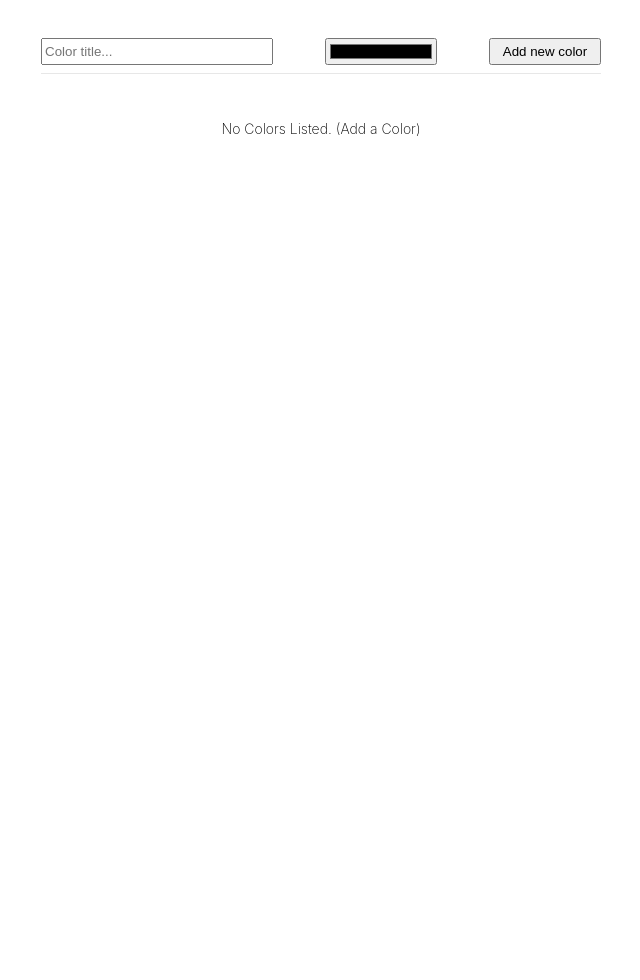
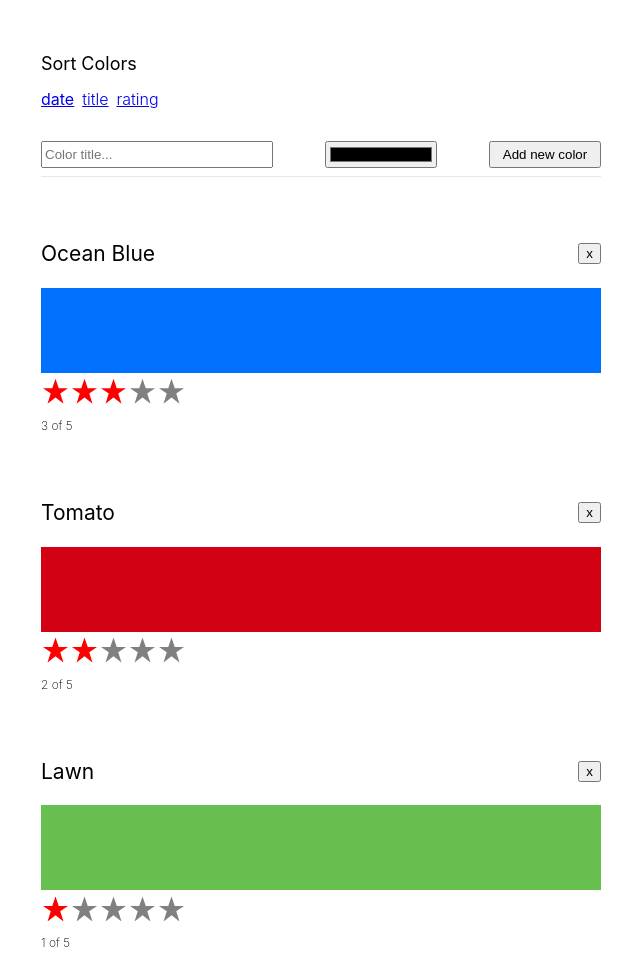
Before and after one commit to nbarinov/color-organizer, a React app: page / in a window 1280 px wide. Shown: the top 980 px of the page, without its empty margins (319-959 px from the left). Before the commit the page ends 800 px from the top, so only its background shows below. Built offline with nearby package versions, Linux system fonts and the light colour scheme.

Commit message:
added react-redux

```diff
--- a/package.json
+++ b/package.json
@@ -34,6 +34,7 @@
     "prop-types": "^15.6.0",
     "react": "^16.2.0",
     "react-dom": "^16.2.0",
+    "react-redux": "^5.0.7",
     "redux": "^3.7.2",
     "uuid": "^3.2.1"
   }
--- a/source/components/App.js
+++ b/source/components/App.js
@@ -1,65 +1,14 @@
-import React, { Component } from 'react';
-import { v4 } from 'uuid';
-
-import AddColorForm from './AddColorForm';
-import ColorList from './ColorList';
+import React from 'react';
+import { Menu, NewColor, Colors } from './containers';
 
 import '../style/app.css';
 
-class App extends Component {
-    constructor(props) {
-        super(props);
-
-        this.state = {
-            colors: [],
-        }
-
-        this.addColor = this.addColor.bind(this);
-        this.rateColor = this.rateColor.bind(this);
-        this.removeColor = this.removeColor.bind(this);
-    }
-
-    addColor(title, color) {
-        const colors = [
-            ...this.state.colors,
-            {
-                id: v4(),
-                title,
-                color,
-                rating: 0,
-            },
-        ];
-
-        console.log(colors);
-
-        this.setState({ colors });
-    }
-
-    rateColor(id, rating) {
-        const colors = this.state.colors.map(color => (
-            (color.id !== id) ? color : { ...color, rating }
-        ));
-
-        this.setState({ colors });
-    }
-
-    removeColor(id) {
-        const colors = this.state.colors.filter(color => color.id !== id);
-
-        this.setState({ colors });
-    }
-
-    render() {
-        const { addColor, rateColor, removeColor } = this;
-        const { colors } = this.state;
-
-        return (
-            <div className="app">
-                <AddColorForm className="app__add-color-form" onNewColor={addColor} />
-                <ColorList className="app__color-list" colors={colors} onRate={rateColor} onRemove={removeColor} />
-            </div>
-        );
-    }
-}
+const App = () => (
+    <div className="app">
+        <Menu />
+        <NewColor />
+        <Colors />
+    </div>
+);
 
 export default App
--- /dev/null
+++ b/source/components/containers.js
@@ -0,0 +1,43 @@
+import { connect } from 'react-redux';
+
+import AddColorFrom from './ui/AddColorForm';
+import SortMenu from './ui/SortMenu';
+import ColorList from './ui/ColorList';
+
+import { addColor, sortColors, rateColor, removeColor } from '../actions';
+
+import { sortFunction } from '../lib/array-helper';
+
+export const NewColor = connect(
+    null,
+    dispatch => ({
+        onNewColor(title, color) {
+            dispatch(addColor(title, color));
+        },
+    })
+)(AddColorFrom);
+
+export const Menu = connect(
+    state => ({
+        sort: state.sort,
+    }),
+    dispatch => ({
+        onSelect(sortBy) {
+            dispatch(sortColors(sortBy));
+        },
+    })
+)(SortMenu);
+
+export const Colors = connect(
+    state => ({
+        colors: [...state.colors].sort(sortFunction(state.sort)),
+    }),
+    dispatch => ({
+        onRemove(id) {
+            dispatch(removeColor(id));
+        },
+        onRate(id, rating) {
+            dispatch(rateColor(id, rating));
+        },
+    })
+)(ColorList);
--- a/source/components/AddColorForm.js
+++ b/source/components/ui/AddColorForm.js
@@ -1,8 +1,9 @@
-import React from 'react';
+import { Component } from 'react';
+import PropTypes from 'prop-types';
 
-import '../style/add-color-form.css';
+import '../../style/add-color-form.css';
 
-const AddColorForm = ({ className, onNewColor = f => f }) => {
+const AddColorForm = ({ onNewColor = f => f }) => {
     let _title, _color;
 
     const submit = e => {
@@ -16,7 +17,7 @@ const AddColorForm = ({ className, onNewColor = f => f }) => {
     };
 
     return (
-        <form onSubmit={submit} className={(className) ? className + ' add-color-form' : 'add-color-form'}>
+        <form onSubmit={submit} className='app__add-color-form add-color-form'>
             <input type="text" className="add-color-form__input" ref={input => _title = input} placeholder="Color title..." required />
             <input type="color" className="add-color-form__color" ref={input => _color = input} required />
             <button className="add-color-form__button">Add new color</button>
@@ -24,4 +25,8 @@ const AddColorForm = ({ className, onNewColor = f => f }) => {
     );
 };
 
+AddColorForm.propTypes = {
+    onNewColor: PropTypes.func,
+};
+
 export default AddColorForm
--- a/source/components/Color.js
+++ b/source/components/ui/Color.js
@@ -3,7 +3,7 @@ import PropTypes from 'prop-types';
 
 import StarRating from './StarRating';
 
-import '../style/color.css';
+import '../../style/color.css';
 
 const Color = ({ className, title, color, rating = 0, onRemove = f => f, onRate = f => f }) => (
     <section className={(className) ? className + ' color' : 'color'}>
--- a/source/components/ColorList.js
+++ b/source/components/ui/ColorList.js
@@ -3,7 +3,7 @@ import PropTypes from 'prop-types';
 
 import Color from './Color';
 
-import '../style/color-list.css';
+import '../../style/color-list.css';
 
 const ColorList = ({ className, colors = [], onRate = f => f, onRemove = f => f }) => (
     <div className={(className) ? className + ' color-list' : 'color-list'}>
--- /dev/null
+++ b/source/components/ui/SortMenu.js
@@ -0,0 +1,31 @@
+import { Component } from 'react';
+import PropTypes from 'prop-types';
+
+import '../../style/sort-menu.css';
+
+const options = {
+    date: "SORTED_BY_DATE",
+    title: "SORTED_BY_TITLE",
+    rating: "SORTED_BY_RATING",
+}
+
+const SortMenu = ({ sort = "SORTED_BY_DATE", onSelect = f => f }) =>
+    <nav className="app__menu  sort-menu">
+        <h2 className="sort-menu__title">Sort Colors</h2>
+        {Object.keys(options).map((item, i) =>
+            <a key={i}
+                href="#"
+                className={(sort === options[item]) ? 'sort-menu__item sort-menu__item--selected' : 'sort-menu__item'}
+                onClick={e => {
+                    e.preventDefault();
+                    onSelect(item);
+                }} title={options[item]}>{item}</a>
+        )}
+    </nav>
+
+SortMenu.propTypes = {
+    sort: PropTypes.string,
+    onSelect: PropTypes.func
+}
+
+export default SortMenu
--- a/source/components/Star.js
+++ b/source/components/ui/Star.js
@@ -1,7 +1,7 @@
 import React from 'react';
 import PropTypes from 'prop-types';
 
-import '../style/star.css';
+import '../../style/star.css';
 
 const Star = ({ className, selected = false, onClick = f => f }) => (
     <div
--- a/source/components/StarRating.js
+++ b/source/components/ui/StarRating.js
@@ -3,7 +3,7 @@ import PropTypes from 'prop-types';
 
 import Star from './Star';
 
-import '../style/star-rating.css';
+import '../../style/star-rating.css';
 
 const StarRating = ({ className, starsSelected = 0, totalStars = 5, onRate = f => f }) => (
     <div className={(className) ? className + ' star-rating' : 'star-rating'}>
--- a/source/index.js
+++ b/source/index.js
@@ -1,8 +1,18 @@
 import React from 'react';
 import { render } from 'react-dom';
+import { Provider } from 'react-redux';
 
 import App from './components/App';
+import storeFactory from './store';
+
+const store = storeFactory();
 
 window.React = React;
+window.store = store;
 
-render(<App />, document.getElementById('react-container'));
+render(
+    <Provider store={store}>
+        <App />
+    </Provider>,
+    document.getElementById('react-container')
+);
--- /dev/null
+++ b/source/lib/array-helper.js
@@ -0,0 +1,17 @@
+const sortBy = (type, field) => {
+    switch (type) {
+        case "date":
+            return (a, b) => new Date(b[field]) - new Date(a[field]);
+        case "string":
+            return (a, b) => (a[field] < b[field]) ? -1 : 1;
+        default:
+            return (a, b) => b[field] - a[field];
+    }
+}
+
+export const sortFunction = sort =>
+    (sort === "SORTED_BY_TITLE") ?
+        sortBy("string", "title") :
+        (sort === "SORTED_BY_RATING") ?
+            sortBy("number", "rating") :
+            sortBy("date", "timestamp")
--- a/source/store/index.js
+++ b/source/store/index.js
@@ -25,6 +25,7 @@ const saver = store => next => action => {
 
 const storeFactory = (initialState = stateData) =>
     applyMiddleware(logger, saver)(createStore)(
+        combineReducers({ colors, sort }),
         (localStorage['redux-store']) ? JSON.parse(localStorage['redux-store']) :
         stateData
     );
--- a/source/style/app.css
+++ b/source/style/app.css
@@ -6,6 +6,7 @@
     padding-bottom: 30px;
 }
 
+.app__menu,
 .app__add-color-form {
     margin-bottom: 2em;
 }
--- /dev/null
+++ b/source/style/sort-menu.css
@@ -0,0 +1,17 @@
+.sort-menu__title {
+    font-family: -apple-system, BlinkMacSystemFont, 'Segoe UI', Roboto, Oxygen, Ubuntu, Cantarell, 'Open Sans', 'Helvetica Neue', sans-serif;
+    font-size: 18px;
+    font-weight: 400;
+}
+
+.sort-menu__item {
+    margin-right: 8px;
+
+    font-family: -apple-system, BlinkMacSystemFont, 'Segoe UI', Roboto, Oxygen, Ubuntu, Cantarell, 'Open Sans', 'Helvetica Neue', sans-serif;
+    font-size: 16px;
+    font-weight: 300;
+}
+
+.sort-menu__item--selected {
+    font-weight: 400;
+}
```
Also changed, not shown: dist/assets/bundle.js, 2 other files.
